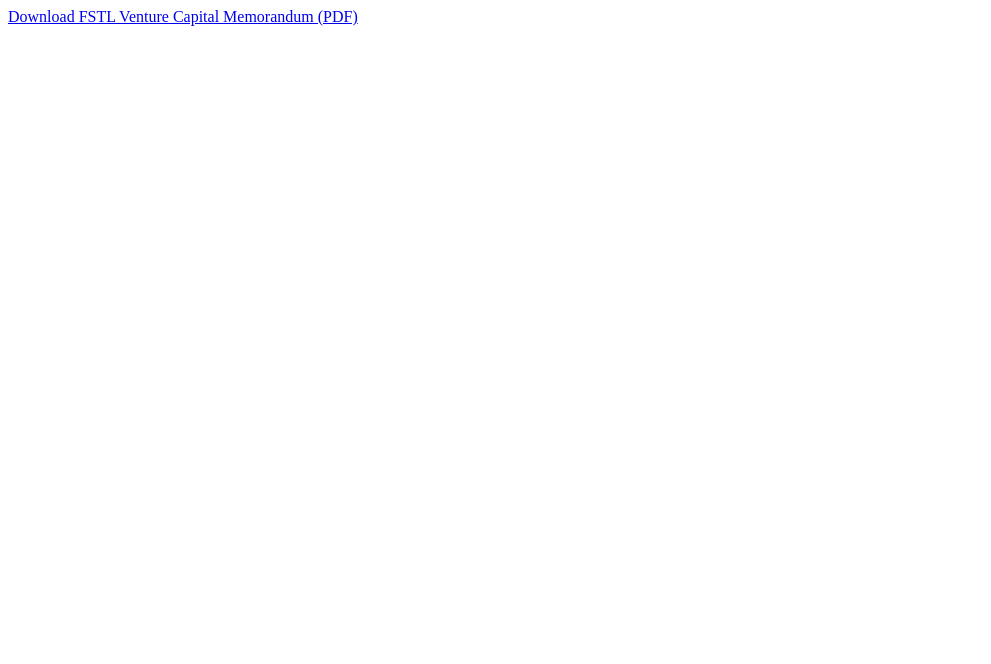
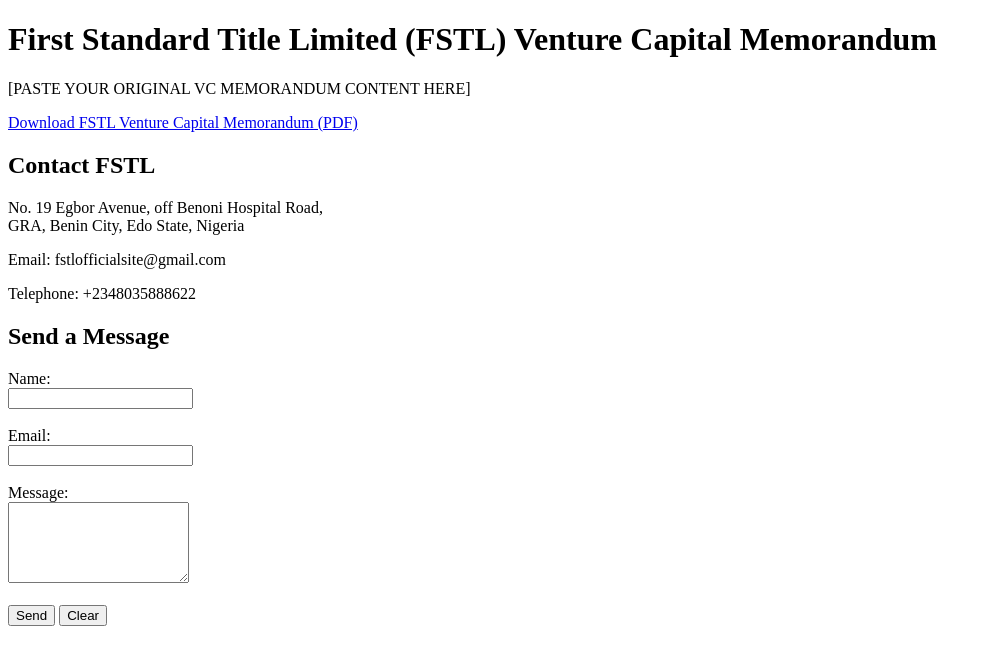
Before and after one commit to omorishaoba-alt/firststandardtitle.github.io, a plain HTML site: page fstl-vc-memorandum.html in a window 1280 px wide. Shown: the whole page, without its empty margins (0-991 px from the left). Drawn offline with Linux system fonts and the light colour scheme.

Commit message:
Update fstl-vc-memorandum.html

```diff
--- a/fstl-vc-memorandum.html
+++ b/fstl-vc-memorandum.html
@@ -1 +1,51 @@
-<a href="/vc/fstl-vc-memorandum.pdf" target="_blank">Download FSTL Venture Capital Memorandum (PDF)</a>
+<!DOCTYPE html>
+<html lang="en">
+<head>
+<meta charset="UTF-8">
+<title>FSTL Venture Capital Memorandum</title>
+<meta name="viewport" content="width=device-width, initial-scale=1.0">
+</head>
+<body>
+
+<!-- Existing content preserved exactly, no edits -->
+
+<h1>First Standard Title Limited (FSTL) Venture Capital Memorandum</h1>
+
+<!-- Your existing content here — unchanged -->
+<p>[PASTE YOUR ORIGINAL VC MEMORANDUM CONTENT HERE]</p>
+
+<!-- PDF download link — corrected -->
+<p>
+<a href="/vc/fstl-vc-memorandum.pdf" target="_blank">
+Download FSTL Venture Capital Memorandum (PDF)
+</a>
+</p>
+
+<!-- Contact Information — preserved exactly as instructed -->
+<section id="contact">
+  <h2>Contact FSTL</h2>
+  <p>No. 19 Egbor Avenue, off Benoni Hospital Road,<br>GRA, Benin City, Edo State, Nigeria</p>
+  <p>Email: fstlofficialsite@gmail.com</p>
+  <p>Telephone: +2348035888622</p>
+</section>
+
+<!-- Contact Form -->
+<section id="contact-form">
+  <h2>Send a Message</h2>
+  <form action="mailto:fstlofficialsite@gmail.com" method="post" enctype="text/plain">
+    <label for="name">Name:</label><br>
+    <input type="text" id="name" name="name" required><br><br>
+
+    <label for="email">Email:</label><br>
+    <input type="email" id="email" name="email" required><br><br>
+
+    <label for="message">Message:</label><br>
+    <textarea id="message" name="message" rows="5" required></textarea><br><br>
+
+    <input type="submit" value="Send">
+    <input type="reset" value="Clear">
+  </form>
+</section>
+
+</body>
+</html>
```
